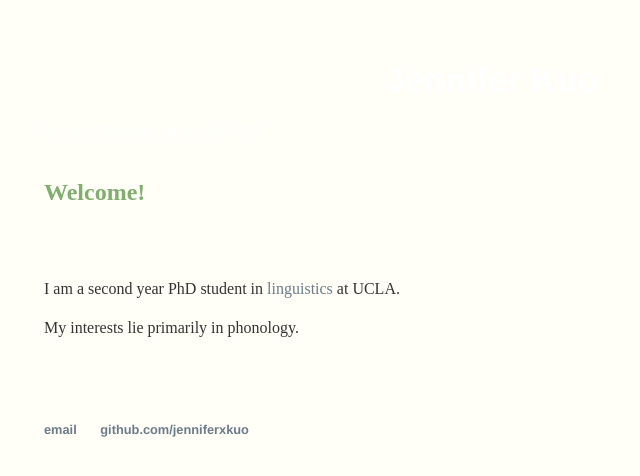
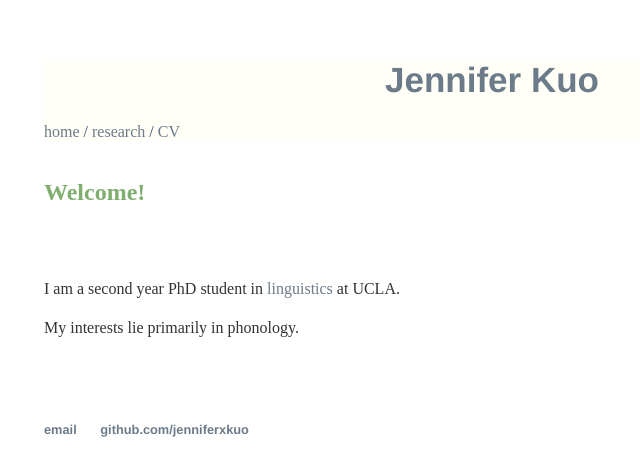
Before and after one commit to jenniferxkuo/jenniferxkuo.github.io, a Jekyll site: the page built from index.html, in a window 1280 px wide. Shown: the top 476 px of the page, without its empty margins (148-788 px from the left). Built offline with Jekyll 4.4.1, drawn with Linux system fonts in a browser that asks for light colours.

Commit message:
font color

```diff
--- a/_layouts/default.html
+++ b/_layouts/default.html
@@ -13,7 +13,6 @@
   				</h1>
   				<div class="nav">
 					<a href="/">home</a> /
-					<a href="/projects" title="About me">Projects</a> /
 					<a href="/research" title="research">research</a> /
 					<a href="/cv" title="cv">CV</a>
   				</div>
--- a/css/main.css
+++ b/css/main.css
@@ -1,9 +1,7 @@
 body {
     margin: 60px auto;
     width: 70%;
-    color:#fffef7;
-    background: #fffef7;
-
+    background-color: #ffffff;
 }
 nav ul, footer ul {
     font-family:'Helvetica', 'Arial', 'Sans-Serif';
@@ -52,13 +50,16 @@ ul {
 
 header {
   background: #fffef7;
-  color: #ffffff;
+  color: #304973;
 }
 
+/*
 header a {
-  color: #ffffff;
+  color: #304973;
   font-family: 'Helvetica', 'Arial', 'Sans-Serif';
 }
+*/
+
 /*
 .nav {
   font-size: 20px;
```
